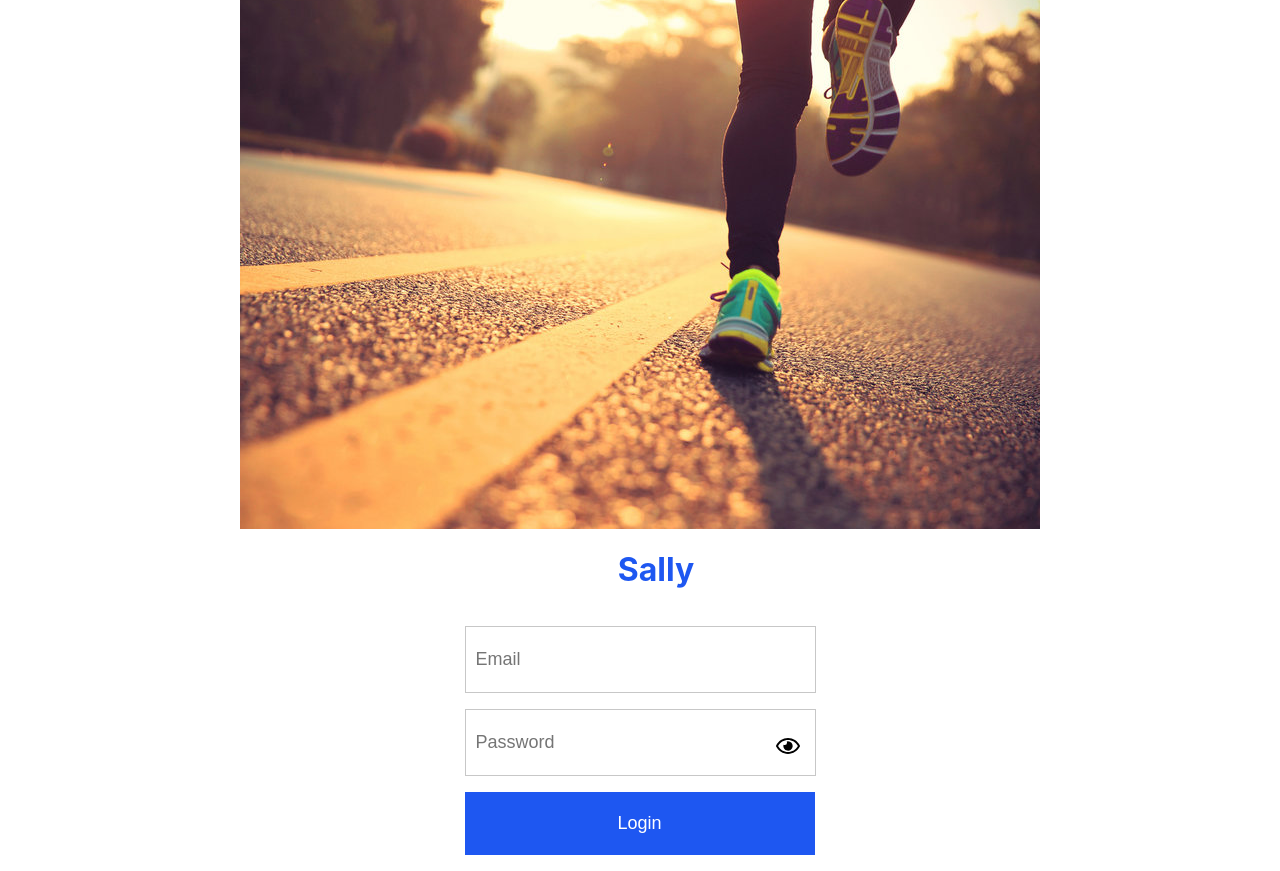
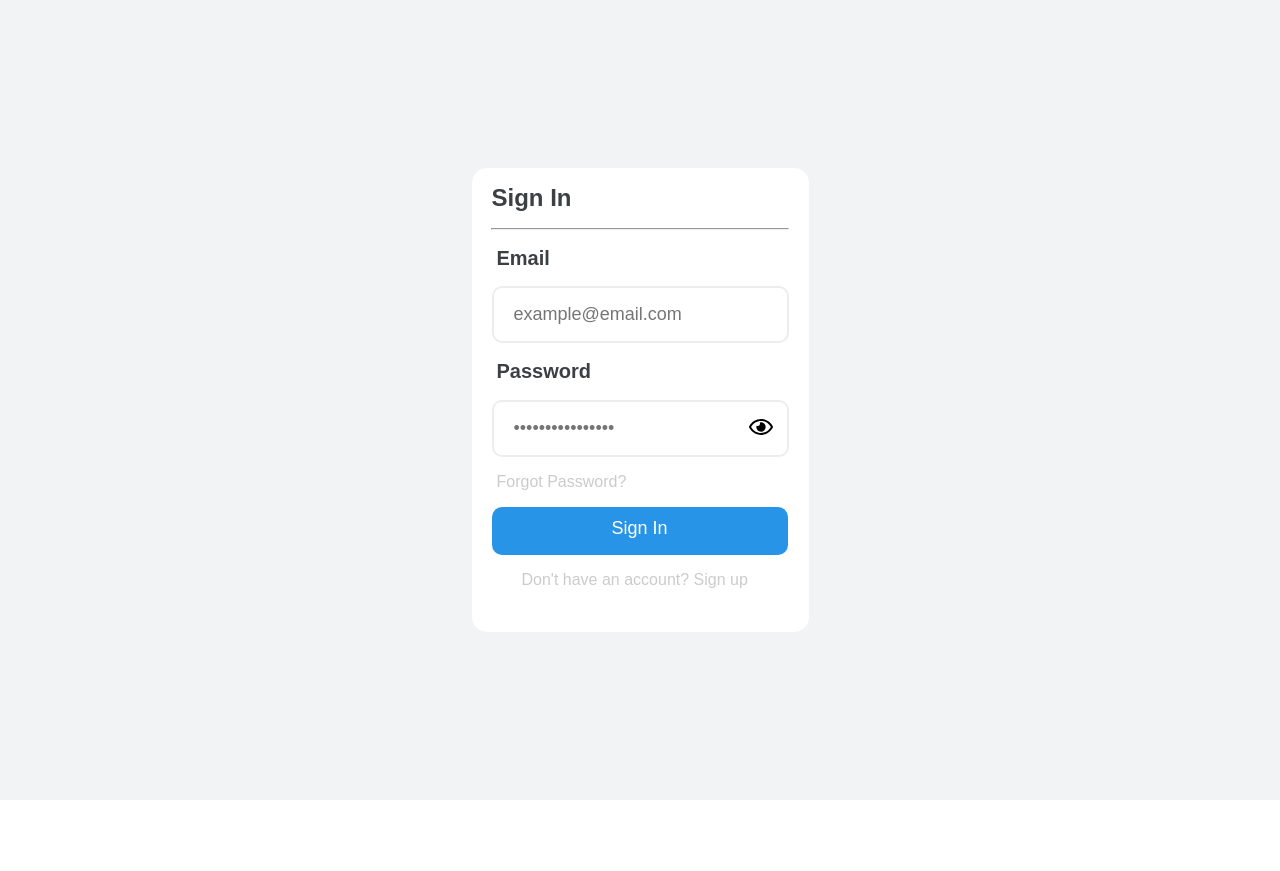
Before and after one commit to DiogoRHJMatos/COM525AE1, a React (Create React App) app: page /Login in a window 1280 px wide. After the commit the page ends 800 px from the top, so only its background shows below. Built offline with nearby package versions, Linux system fonts and the light colour scheme.

Commit message:
Login Component Finished

```diff
--- a/src/Components/Login/index.js
+++ b/src/Components/Login/index.js
@@ -3,7 +3,6 @@ import styled from "styled-components";
 import { useForm } from "react-hook-form";
 import { yupResolver } from '@hookform/resolvers/yup';
 import * as yup from "yup";
-import runner from "./Assets/runner.jpg";
 import hideIcon from "./Assets/hide.svg";
 import showIcon from "./Assets/show.svg";
 
@@ -13,6 +12,8 @@ const schema = yup.object().shape({
   });
 
 const StyledWrapper = styled.div`
+    font-family: "Segoe UI semibold", Arial, Helvetica;
+    background: #F1F3F5;
     display: flex;
     align-items: center;
     justify-content: center;
@@ -20,25 +21,50 @@ const StyledWrapper = styled.div`
     height: 100vh;
 `;
 
-const StyledHeader = styled.h1`
-    color: #1e57f1;
-    margin-left: 2rem;
+const StyledContainer = styled.div`
+    background: #ffffff;
+    border-radius: 15px;
+    height: 464px;
+    width: 337px;
 `;
 
-const StyledInput = styled.input`
-    background: #ffffff;
-    border: 1px solid #c7c7c7;
-    height: 63px;
-    width: 337px;
-    padding-left: 10px;
-    font-size: 18px;
+const StyledHeader = styled.h1`
+    color: #3C4044;
+    margin-left: 20px;
+    font-size: 24px;
+`;
+
+const StyledLine = styled.hr`
+  color: #FFFFFF;
+  width: 296px;
+`;
+
+const StyledLabel = styled.h2`
+    color: #3C4044;
+    font-size: 20px;
+    margin-left: 5px;
 `;
 
 const StyledIcon = styled.img`
     height: 24px;
     width: 24px;
     margin-left: -40px;
-    margin-bottom: -10px;
+    margin-bottom: -5px;
+`;
+
+const StyledInput = styled.input`
+    background: #ffffff;
+    border: 2px solid #EDEDED;
+    border-radius: 10px;
+    height: 51px;
+    width: 271px;
+    padding-left: 20px;
+    font-size: 18px;
+    color: #CBCBCB;
+`;
+
+const StyledDivInput = styled.div`
+    margin-left: 20px;
 `;
 
 const StyledErrorText = styled.p`
@@ -46,18 +72,33 @@ const StyledErrorText = styled.p`
 `;
 
 const StyledButton = styled.button`
-    height: 63px;
-    width: 350px;
-    background: #1e57f1;
+    font-family: "Segoe UI semibold", Arial, Helvetica;
     color: #ffffff;
-    text-align: center;
+    background-color: #2894E7;
+    padding: 11px 56px 16px 56px;
     font-size: 18px;
     border: 0;
+    border-radius: 10px;
     cursor: pointer;
+    width: 296px;
     &:hover {
-        background: red;
+        background: #0A86E4;
+    }
+    &:active {
+        background: #007AD7;
     }
 `;
+
+const StyledForgot = styled.div`
+    color: #CBCBCB;
+    margin-left: 5px;
+`;
+
+const StyledInfo = styled.p`
+    color: #CBCBCB;
+    margin-left: 30px;
+`;
+
 
 const Login_Component = () => {
     const [showPassword, setShowPassword] = useState(false);
@@ -71,22 +112,34 @@ const Login_Component = () => {
 
     return (
         <StyledWrapper>
-            <img src={runner}/>
-            <StyledHeader>Sally</StyledHeader>
+            <StyledContainer>
+            <StyledHeader>Sign In</StyledHeader>
+            <StyledLine></StyledLine>
+            <StyledDivInput>
             <form onSubmit={handleSubmit(onSubmit)}>
+
+                <StyledLabel>Email</StyledLabel>
                 <p>
-                    <StyledInput type="text" name="email" placeholder="Email" ref={register()}/>
+                    <StyledInput type="text" name="email" placeholder="example@email.com" ref={register()}/>
                     <StyledErrorText>{errors.email?.message}</StyledErrorText>
                 </p>
+
+                <StyledLabel>Password</StyledLabel>
                 <p>
-                    <StyledInput type={showPassword ? "text" : "password"} name="password" placeholder="Password" ref={register()}/>
+                    <StyledInput type={showPassword ? "text" : "password"} name="password" placeholder="••••••••••••••••" ref={register()}/>
                     <StyledIcon src={showPassword ? hideIcon : showIcon} onClick={handleClick}/>
                     <StyledErrorText>{errors.password?.message}</StyledErrorText>
                 </p>
+                <StyledForgot>
+                    Forgot Password?
+                </StyledForgot>
                 <p>
-                    <StyledButton>Login</StyledButton>
+                    <StyledButton>Sign In</StyledButton>
                 </p>
             </form>
+            <StyledInfo>Don't have an account? Sign up</StyledInfo>
+            </StyledDivInput>
+            </StyledContainer>
         </StyledWrapper>
     );
 };
```
Also changed, not shown: src/Components/Login/Assets/runner.jpg (deleted), 1 other file (tests, documents, lock files or other folders).
